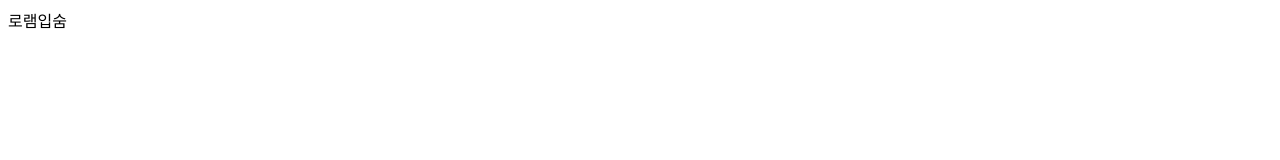
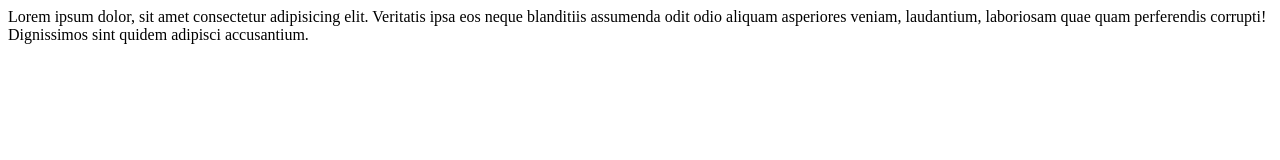
Before and after one commit to SeoHanaa/de__w3_inc, a plain HTML site: page index.html in a window 1280 px wide. Drawn offline with Linux system fonts and the light colour scheme.

Commit message:
lorem영문변환

```diff
--- a/index.html
+++ b/index.html
@@ -7,6 +7,9 @@
     <title>github pages로 호스팅하기</title>
   </head>
   <body>
-    로램입숨
+    Lorem ipsum dolor, sit amet consectetur adipisicing elit. Veritatis ipsa eos
+    neque blanditiis assumenda odit odio aliquam asperiores veniam, laudantium,
+    laboriosam quae quam perferendis corrupti! Dignissimos sint quidem adipisci
+    accusantium.
   </body>
 </html>
```
